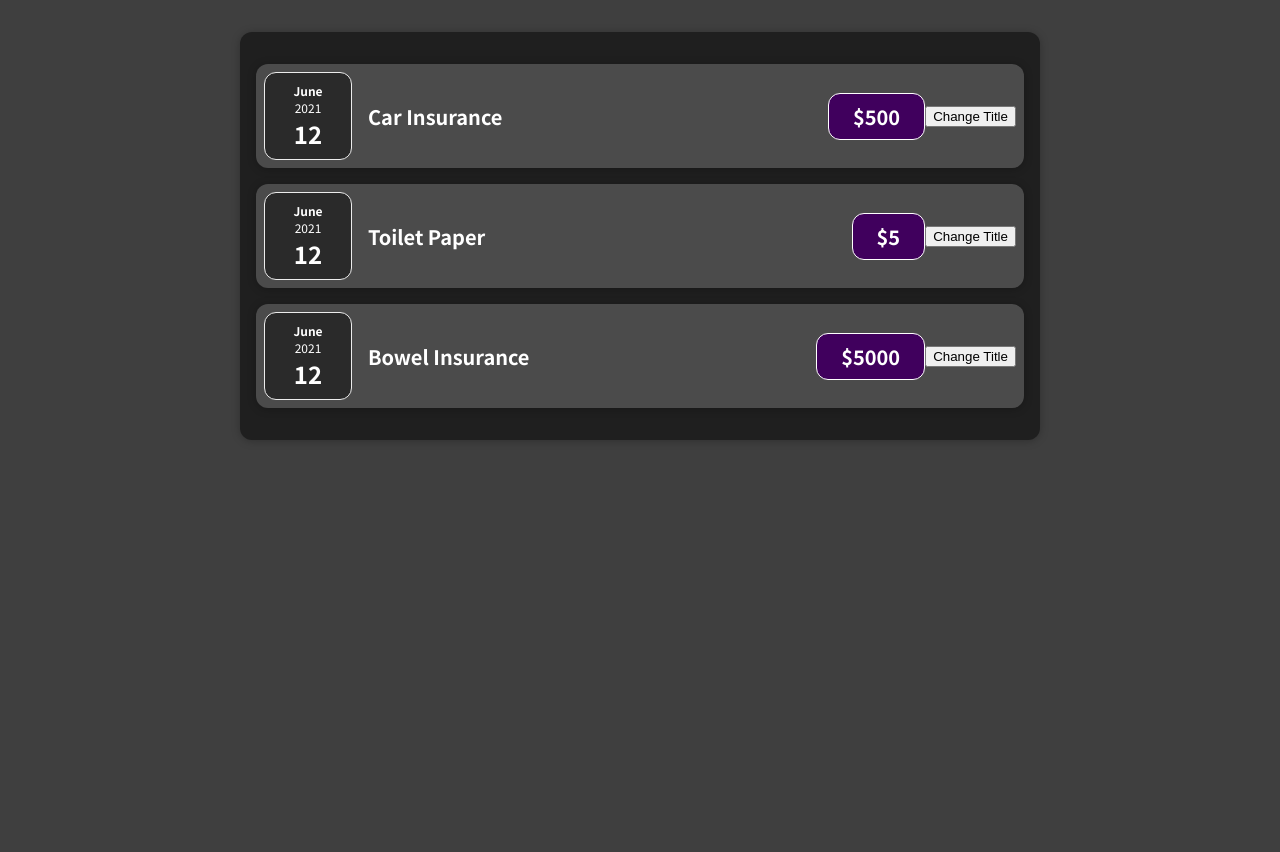
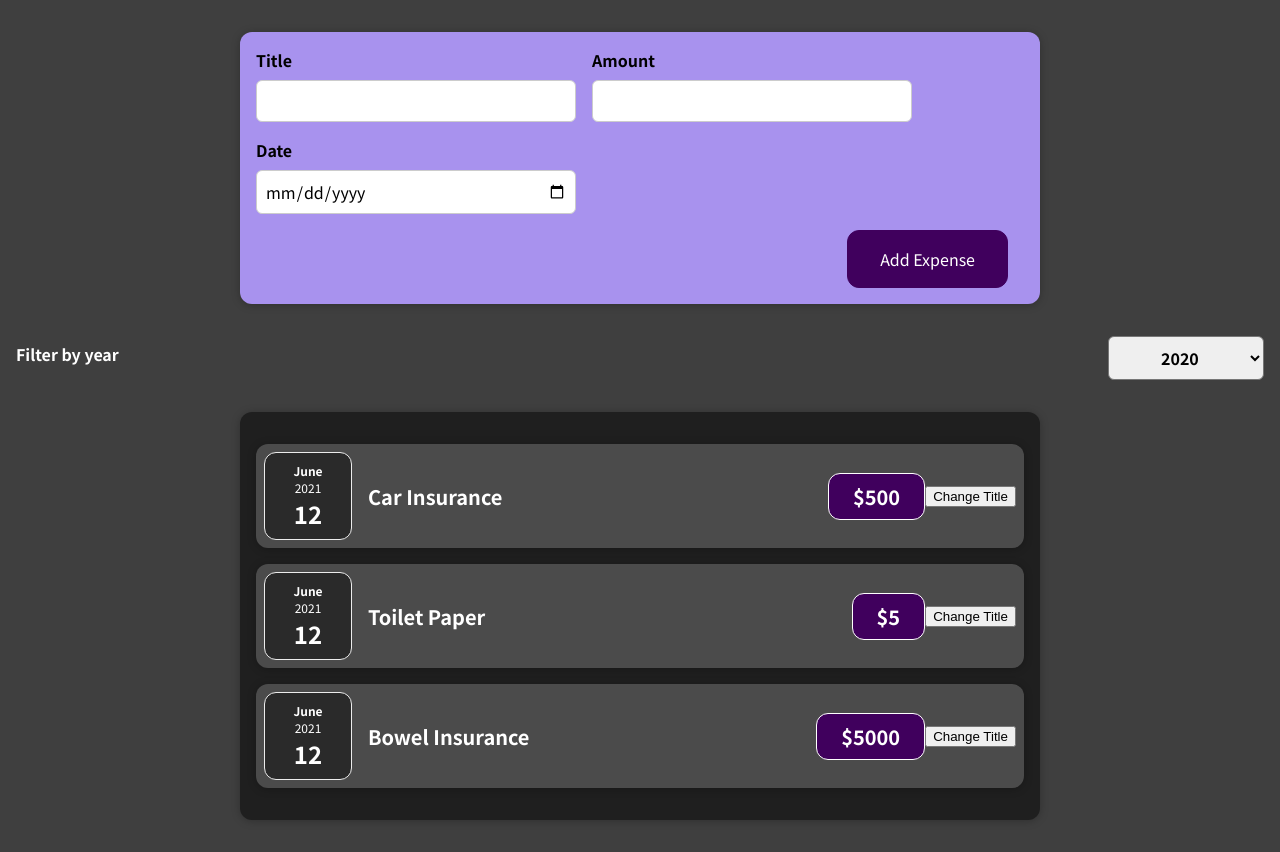
Before and after one commit to GWphua/Mavericks-Training-Frontend, a React (Create React App) app: page / in a window 1280 px wide. Before the commit the page ends 800 px from the top, so only its background shows below. Built offline with nearby package versions, Linux system fonts and the light colour scheme.

Commit message:
Lift data up.

```diff
--- a/src/App.js
+++ b/src/App.js
@@ -1,4 +1,5 @@
 import Expenses from "./components/Expenses/Expenses";
+import NewExpenses from "./components/NewExpenses/NewExpenses";
 
 function App() {
   const expenses = [
@@ -22,7 +23,17 @@ function App() {
     },
   ];
 
-  return <Expenses items={expenses} />;
+  const addExpenseHandler = (expense) => {
+    console.log('In App.js');
+    console.log(expense);
+  };
+
+  return (
+    <div>
+      <NewExpenses onAddExpense={addExpenseHandler} />
+      <Expenses items={expenses} />
+    </div>
+  );
 }
 
 export default App;
--- a/src/components/Expenses/ExpenseDate.js
+++ b/src/components/Expenses/ExpenseDate.js
@@ -5,7 +5,6 @@ function ExpenseDate(props) {
   const day = props.date.toLocaleString('en-US', { day: '2-digit' });
   const year = props.date.getFullYear();
 
-  console.log(props);
   return (
     <div className="expense-date">
       <div className="expense-date__month">{month}</div>
--- a/src/components/Expenses/ExpenseItem.js
+++ b/src/components/Expenses/ExpenseItem.js
@@ -7,9 +7,9 @@ function ExpenseItem(props) {
   const [title, setTitle] = useState(props.title);
 
   const clickHandler = () => {
-    setTitle('Updated!');
-    console.log(title);
-  }
+    // Schedules this state update for the next refresh.
+    setTitle("Updated!");
+  };
 
   return (
     <Card className="expense-item">
@@ -20,7 +20,6 @@ function ExpenseItem(props) {
       </div>
       <button onClick={clickHandler}>Change Title</button>
     </Card>
-
   );
 }
 
--- a/src/components/Expenses/Expenses.js
+++ b/src/components/Expenses/Expenses.js
@@ -1,11 +1,20 @@
 import "./Expenses.css";
 import ExpenseItem from "./ExpenseItem";
 import Card from "../UI/Card";
+import ExpensesFilter from "./ExpensesFilter";
+import { useState } from "react";
 
 function Expenses(props) {
-  console.log(props);
+  const [filteredYear, setFilteredYear] = useState('2020');
+
+  const selectFilterHandler = (selectedYear) => {
+    setFilteredYear(selectedYear);
+    console.log(selectedYear);
+  };
 
   return (
+    <div>
+      <ExpensesFilter selected={filteredYear} onSelectFilter={selectFilterHandler} />
       <Card className="expenses">
         <ExpenseItem
           title={props.items[0].title}
@@ -23,6 +32,7 @@ function Expenses(props) {
           date={props.items[2].date}
         />
       </Card>
+    </div>
   );
 }
 
--- /dev/null
+++ b/src/components/Expenses/ExpensesFilter.css
@@ -0,0 +1,24 @@
+.expenses-filter {
+  color: white;
+  padding: 0 1rem;
+}
+
+.expenses-filter__control {
+  display: flex;
+  width: 100%;
+  align-items: center;
+  justify-content: space-between;
+  margin: 1rem 0;
+}
+
+.expenses-filter label {
+  font-weight: bold;
+  margin-bottom: 0.5rem;
+}
+
+.expenses-filter select {
+  font: inherit;
+  padding: 0.5rem 3rem;
+  font-weight: bold;
+  border-radius: 6px;
+}
--- /dev/null
+++ b/src/components/Expenses/ExpensesFilter.js
@@ -0,0 +1,25 @@
+import React from "react";
+
+import "./ExpensesFilter.css";
+
+const ExpensesFilter = (props) => {
+  const updateSelectedValue = (event) => {
+    props.onSelectFilter(event.target.value);
+  };
+
+  return (
+    <div className="expenses-filter">
+      <div className="expenses-filter__control">
+        <label>Filter by year</label>
+        <select value={props.selected} onChange={updateSelectedValue}>
+          <option value="2022">2022</option>
+          <option value="2021">2021</option>
+          <option value="2020">2020</option>
+          <option value="2019">2019</option>
+        </select>
+      </div>
+    </div>
+  );
+};
+
+export default ExpensesFilter;
--- /dev/null
+++ b/src/components/NewExpenses/ExpenseForm.css
@@ -0,0 +1,26 @@
+.new-expense__controls {
+  display: flex;
+  flex-wrap: wrap;
+  gap: 1rem;
+  margin-bottom: 1rem;
+  text-align: left;
+}
+
+.new-expense__control label {
+  font-weight: bold;
+  margin-bottom: 0.5rem;
+  display: block;
+}
+
+.new-expense__control input {
+  font: inherit;
+  padding: 0.5rem;
+  border-radius: 6px;
+  border: 1px solid #ccc;
+  width: 20rem;
+  max-width: 100%;
+}
+
+.new-expense__actions {
+  text-align: right;
+}
--- /dev/null
+++ b/src/components/NewExpenses/ExpenseForm.js
@@ -0,0 +1,71 @@
+import { useState } from "react";
+import "./ExpenseForm.css";
+
+function ExpenseForm(props) {
+  const [enteredTitle, setEnteredTitle] = useState("");
+  const [enteredAmount, setEnteredAmount] = useState("");
+  const [enteredDate, setEnteredDate] = useState("");
+
+  const titleChangeHandler = (event) => {
+    setEnteredTitle(event.target.value);
+  };
+
+  const amountChangeHandler = (event) => {
+    setEnteredAmount(event.target.value);
+  };
+
+  const dateChangeHandler = (event) => {
+    setEnteredDate(event.target.value);
+  };
+
+  const submitHandler = (event) => {
+    event.preventDefault();
+    const expenseData = {
+      title: enteredTitle,
+      amount: enteredAmount,
+      date: new Date(enteredDate)
+    };
+
+    props.onSaveExpenseData(expenseData);
+
+    setEnteredTitle('');
+    setEnteredAmount('');
+    setEnteredDate('');
+  }
+
+  return (
+    <form>
+      <div className="new-expense__controls">
+        <div className="new-expense__control">
+          <label>Title</label>
+          <input type="text" value={enteredTitle} onChange={titleChangeHandler} />
+        </div>
+        <div className="new-expense__control">
+          <label>Amount</label>
+          <input
+            type="number"
+            min="0.01"
+            step="0.01"
+            value={enteredAmount}
+            onChange={amountChangeHandler}
+          />
+        </div>
+        <div className="new-expense__control">
+          <label>Date</label>
+          <input
+            type="date"
+            min="2019-01-01"
+            max="2023-12-31"
+            value={enteredDate}
+            onChange={dateChangeHandler}
+          />
+        </div>
+      </div>
+      <div className="new-expense__actions">
+        <button type="submit" onClick={submitHandler} >Add Expense</button>
+      </div>
+    </form>
+  );
+}
+
+export default ExpenseForm;
--- /dev/null
+++ b/src/components/NewExpenses/NewExpenses.css
@@ -0,0 +1,38 @@
+.new-expense {
+  background-color: #a892ee;
+  padding: 1rem;
+  margin: 2rem auto;
+  width: 50rem;
+  max-width: 95%;
+  border-radius: 12px;
+  text-align: center;
+  box-shadow: 0 1px 8px rgba(0, 0, 0, 0.25);
+}
+
+.new-expense button {
+  font: inherit;
+  cursor: pointer;
+  padding: 1rem 2rem;
+  border: 1px solid #40005d;
+  background-color: #40005d;
+  color: white;
+  border-radius: 12px;
+  margin-right: 1rem;
+}
+
+.new-expense button:hover,
+.new-expense button:active {
+  background-color: #510674;
+  border-color: #510674;
+}
+
+.new-expense button.alternative {
+  color: #220131;
+  border-color: transparent;
+  background-color: transparent;
+}
+
+.new-expense button.alternative:hover,
+.new-expense button.alternative:active {
+  background-color: #ddb3f8;
+}
--- /dev/null
+++ b/src/components/NewExpenses/NewExpenses.js
@@ -0,0 +1,21 @@
+import ExpenseForm from "./ExpenseForm";
+import "./NewExpenses.css";
+
+function NewExpenses(props) {
+  const expenseDataFormSubmitHandler = (expense) => {
+    const expenseData = {
+      id: Math.random().toString(),
+      ...expense,
+    };
+
+    props.onAddExpense(expenseData);
+  };
+
+  return (
+    <div className="new-expense">
+      <ExpenseForm onSaveExpenseData={expenseDataFormSubmitHandler} />
+    </div>
+  );
+}
+
+export default NewExpenses;
```
Lines whose indentation alone changed are shown as unchanged.
